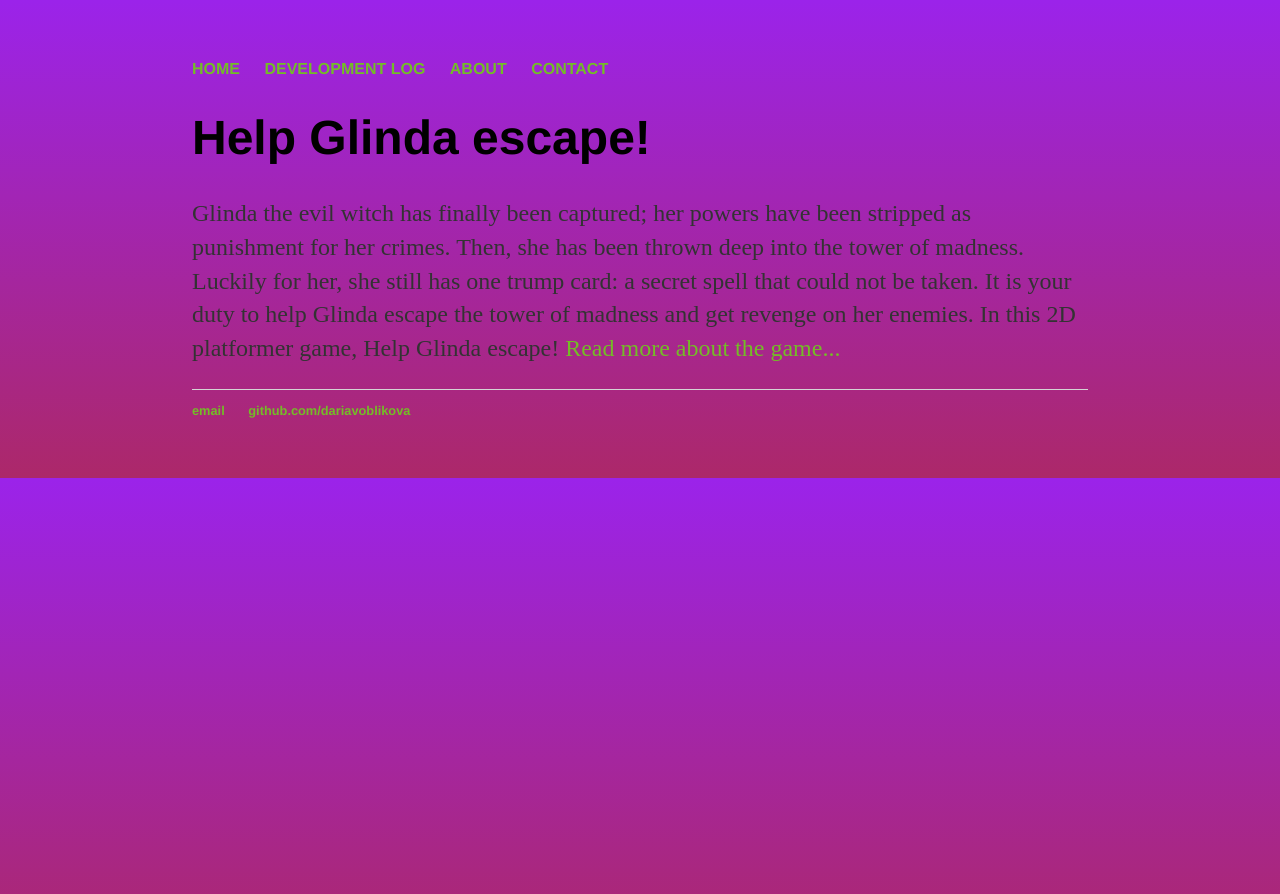
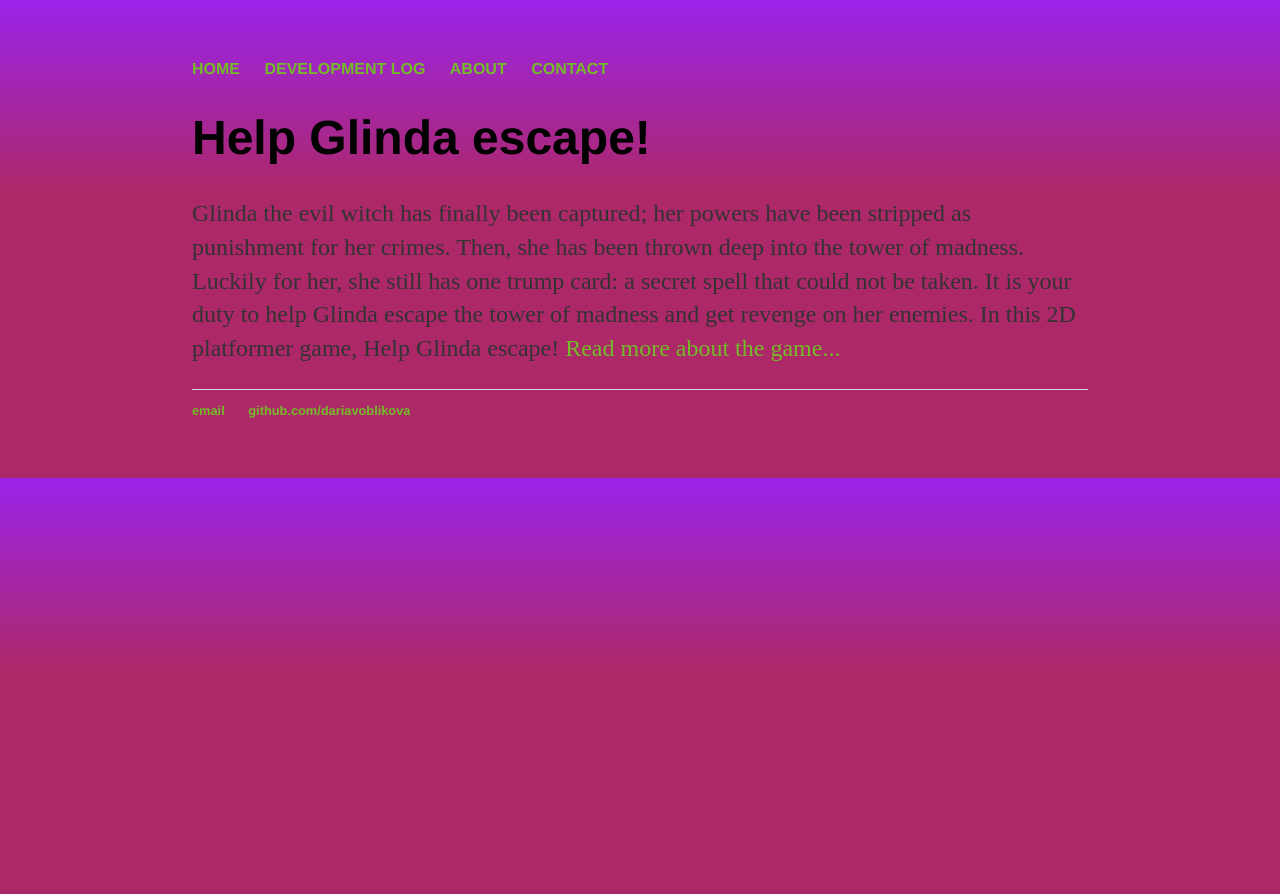
Before and after one commit to dariavoblikova/WitchJump, a Jekyll site: the page built from index.html, in a window 1280 px wide. Shown: the top 894 px of the page. Built offline with Jekyll 4.4.1, drawn with Linux system fonts in a browser that asks for light colours.

Commit message:
Update main.css

```diff
--- a/css/main.css
+++ b/css/main.css
@@ -1,7 +1,7 @@
 body {
     margin: 60px auto;
     width: 70%;
-    background-image: linear-gradient(to top, #AC2869 0%, #9b23ea 100%);
+    background-image: linear-gradient(to top, #AC2869 60%, #9b23ea 100%);
 }
 nav ul, footer ul {
     font-family:'Helvetica', 'Arial', 'Sans-Serif';
```
